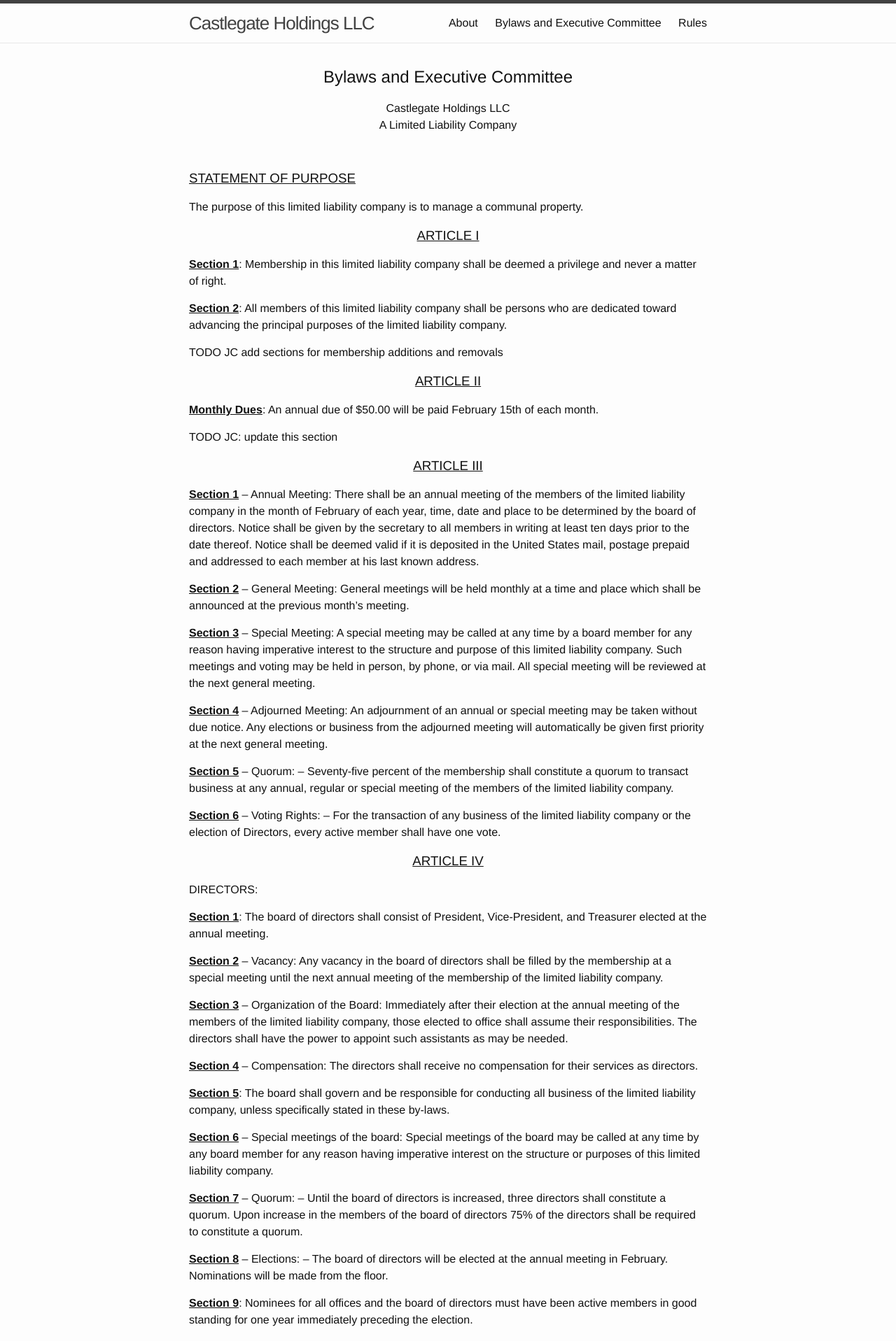
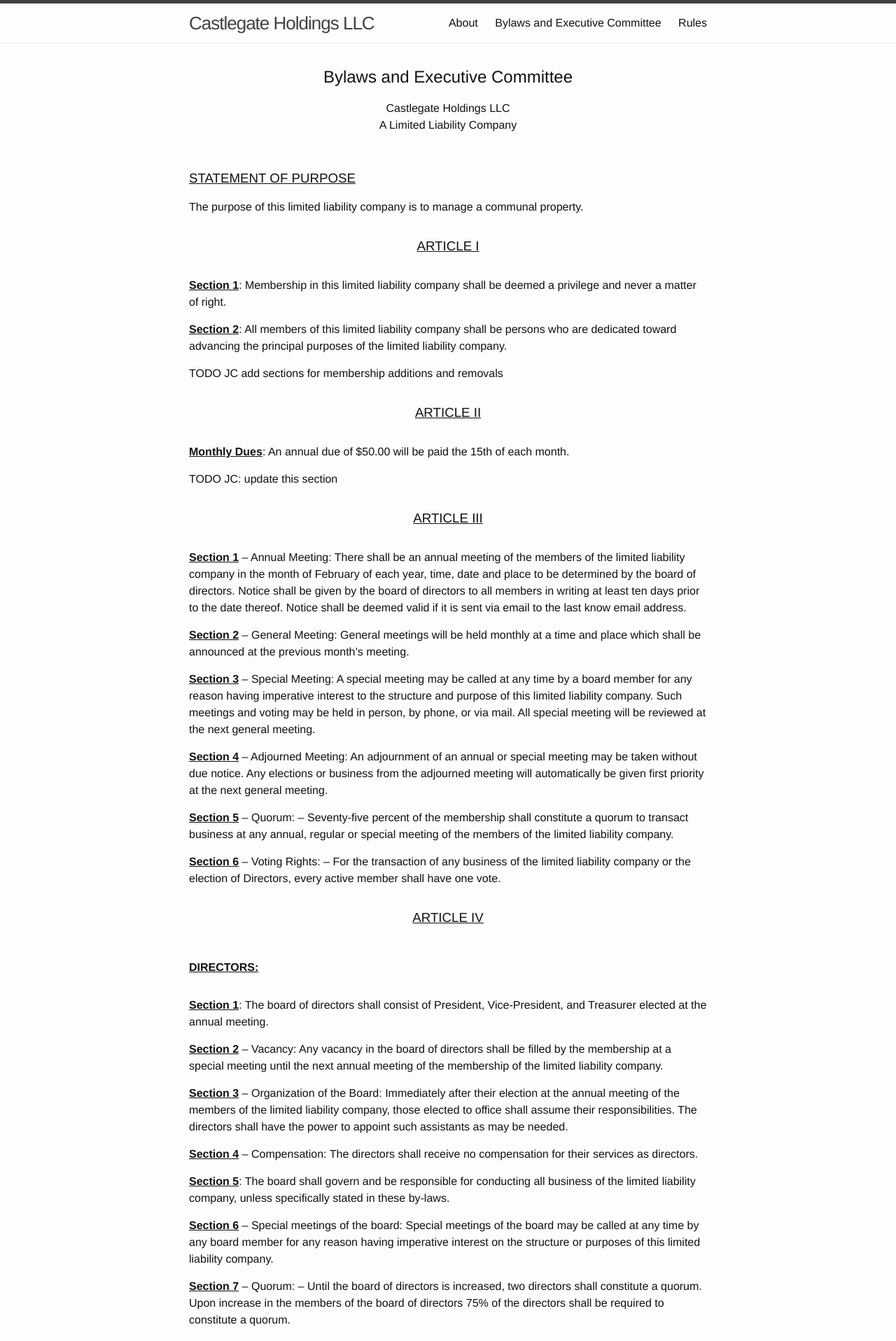
Before and after one commit to castlegateholdingsllc/castlegateholdingsllc.github.io, a Jekyll site: the page built from bylaws.md, in a window 1280 px wide. Shown: the top 1917 px of the page at 70% size. Built offline with Jekyll 4.4.1, drawn with Linux system fonts in a browser that asks for light colours; some of the changed text lies outside the part shown.

Commit message:
rereading the bylaws i found some tweaks that needed to be made.

```diff
--- a/_config.yml
+++ b/_config.yml
@@ -10,8 +10,8 @@ title: Castlegate Holdings LLC
 email: CastlegateHoldingsLLC@gmail.com
 description: > # this means to ignore newlines until "baseurl:"
   A Tiny House Village to call our own. A place where we can gather,
-  relax, and call our own. This is a living project and dream for
-  many of us. Here we can document our progress.
+  relax, and recreate. This is a living project and dream for many of us.
+  Here we can document our progress.
 baseurl: "" # the subpath of your site, e.g. /blog
 url: "http://yourdomain.com" # the base hostname & protocol for your site
 # twitter_username: jekyllrb
--- a/_sass/_bylaws.scss
+++ b/_sass/_bylaws.scss
@@ -1,6 +1,7 @@
 .bylaws h3 {
     text-align: center;
     text-decoration: underline;
+    padding: 15px 0;
 }
 
 .bylaws strong {
@@ -16,3 +17,9 @@
     font-size: 1.17em;
     text-decoration: underline;
 }
+
+.bylaws h4 {
+    text-decoration: underline;
+    font-weight: bold;
+    padding: 15px 0;
+}
--- a/bylaws.md
+++ b/bylaws.md
@@ -20,13 +20,13 @@ TODO JC add sections for membership additions and removals
 
 ### ARTICLE II
 
-**Monthly Dues**: An annual due of $50.00 will be paid February 15th of each month.
+**Monthly Dues**: An annual due of $50.00 will be paid the 15th of each month.
 
 TODO JC: update this section
 
 ### ARTICLE III
 
-**Section 1** – Annual Meeting: There shall be an annual meeting of the members of the limited liability company in the month of February of each year, time, date and place to be determined by the board of directors.  Notice shall be given by the secretary to all members in writing at least ten days prior to the date thereof.  Notice shall be deemed valid if it is deposited in the United States mail, postage prepaid and addressed to each member at his last known address.
+**Section 1** – Annual Meeting: There shall be an annual meeting of the members of the limited liability company in the month of February of each year, time, date and place to be determined by the board of directors.  Notice shall be given by the board of directors to all members in writing at least ten days prior to the date thereof.  Notice shall be deemed valid if it is sent via email to the last know email address.
 
 **Section 2** – General Meeting: General meetings will be held monthly at a time and place which shall be announced at the previous month’s meeting.
 
@@ -40,7 +40,8 @@ TODO JC: update this section
 
 
 ### ARTICLE IV
-DIRECTORS:
+
+#### DIRECTORS:
 
 **Section 1**: The board of directors shall consist of President, Vice-President, and Treasurer elected at the annual meeting.
 
@@ -54,7 +55,7 @@ DIRECTORS:
 
 **Section 6** – Special meetings of the board: Special meetings of the board may be called at any time by any board member for any reason having imperative interest on the structure or purposes of this limited liability company.
 
-**Section 7** – Quorum: – Until the board of directors is increased, three directors shall constitute a quorum.  Upon increase in the members of the board of directors 75% of the directors shall be required to constitute a quorum.
+**Section 7** – Quorum: – Until the board of directors is increased, two directors shall constitute a quorum.  Upon increase in the members of the board of directors 75% of the directors shall be required to constitute a quorum.
 
 **Section 8** – Elections: – The board of directors will be elected at the annual meeting in February.  Nominations will be made from the floor.
 
@@ -81,7 +83,9 @@ Members may be removed and expelled from the limited liability company upon a pe
 
 
 ### ARTICLE VII
-AMENDMENT
+
+#### AMENDMENT
+
 These by-laws may be amended at any annual, general or special meeting by a two-thirds vote of all voting members.  All proposed amendments shall require two weeks notice to all members which notice shall set out the contents and working of such amendments.
 
 Any amendment to these by-laws, however, made within a five year period from the date of limited liability company shall require, in addition to the majority vote of the membership, a two-thirds vote of the original members.
```
Also changed, not shown: other parts of bylaws.md (+2 -1 lines).
